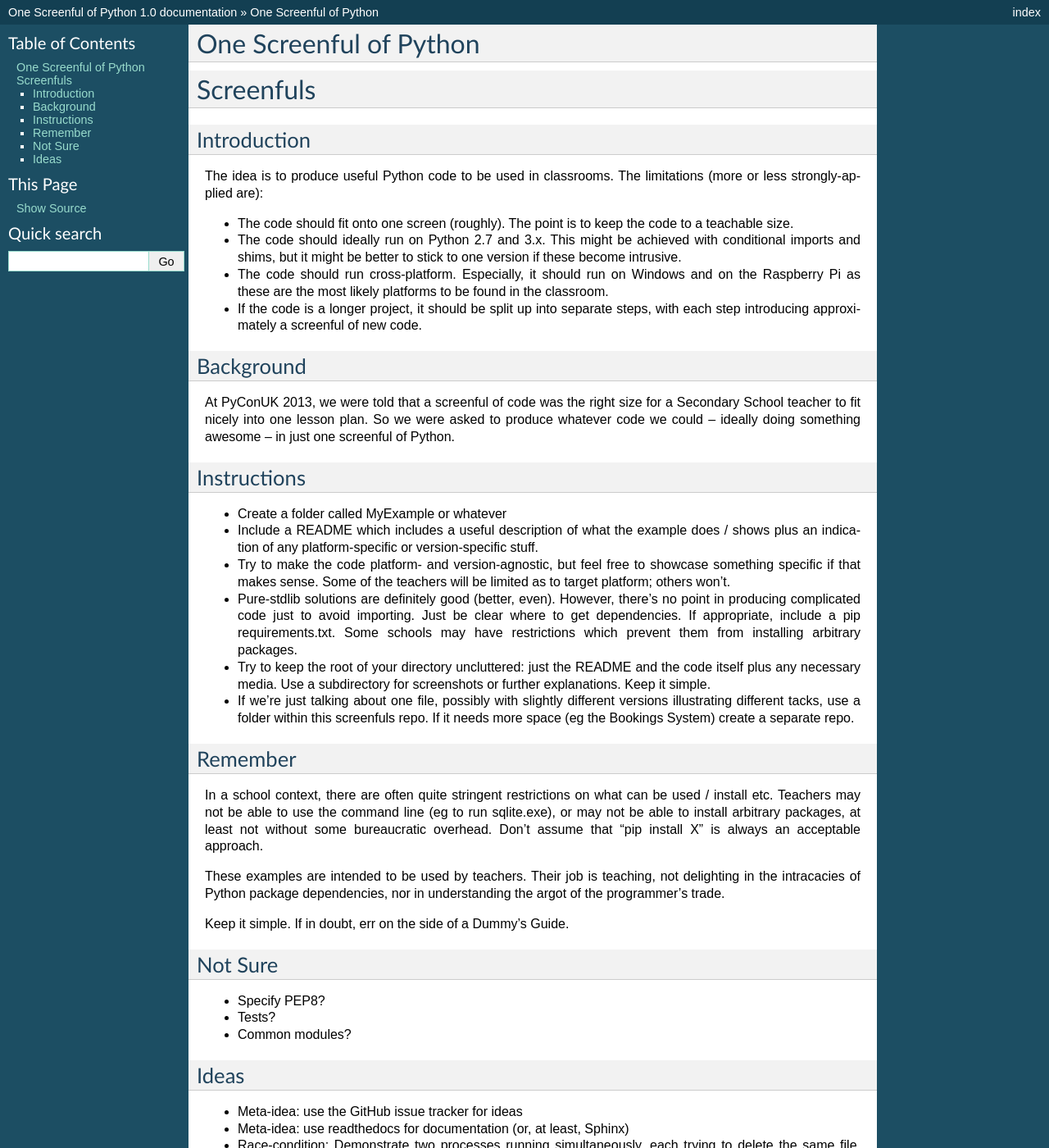
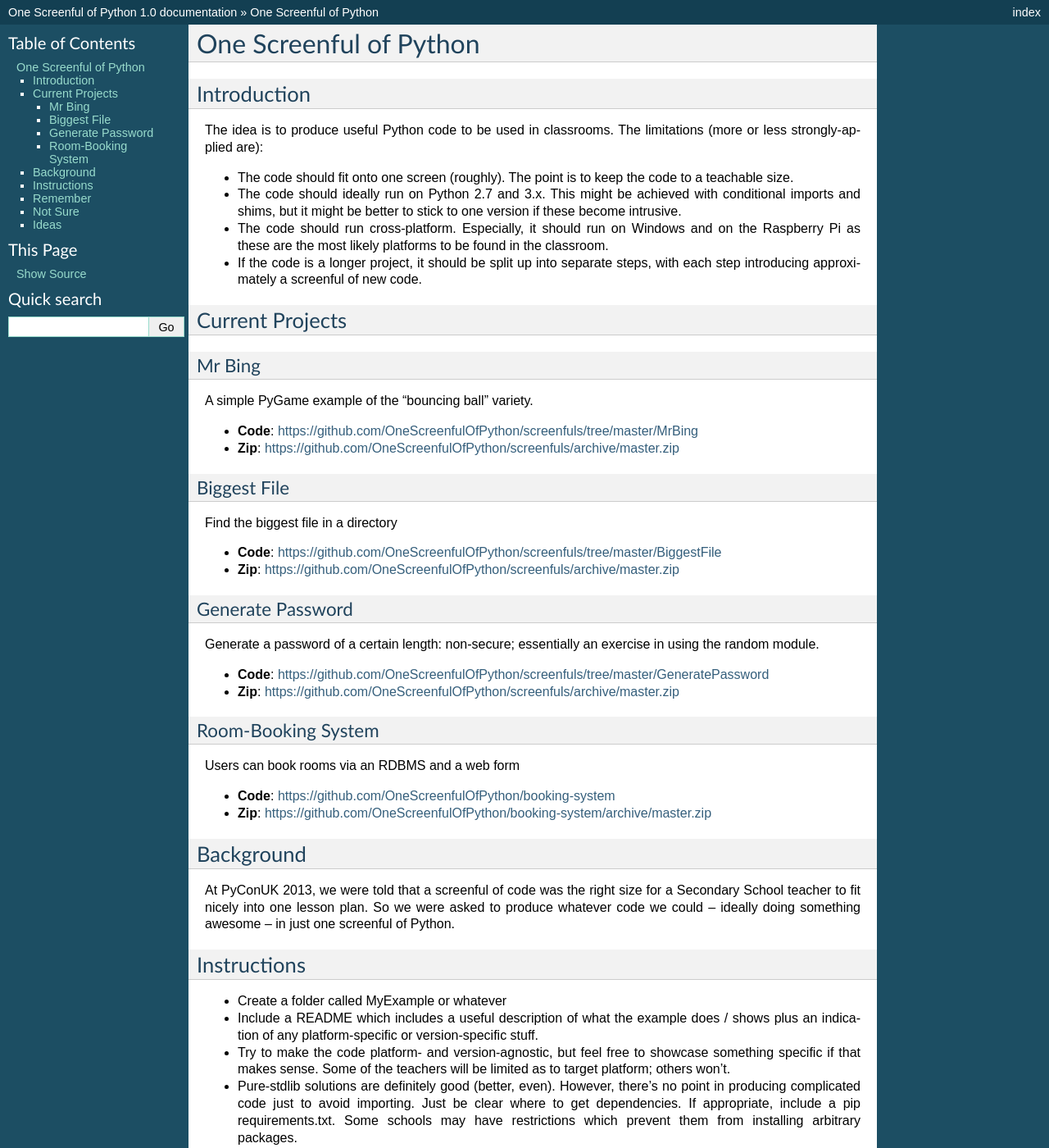
Before and after one commit to OneScreenfulOfPython/screenfuls, a Sphinx documentation site: the page built from docs/index.rst, in a window 1280 px wide and 1400 px high. Shown: the whole window at 82% size. Built offline with Sphinx 7.4.7, drawn with Linux system fonts in a browser that asks for light colours.

Commit message:
Add list of projects

```diff
--- a/docs/index.rst
+++ b/docs/index.rst
@@ -28,6 +25,42 @@ limitations (more or less strongly-applied are):
 
 * If the code is a longer project, it should be split up into separate
   steps, with each step introducing approximately a screenful of new code.
+
+Current Projects
+----------------
+
+Mr Bing
+~~~~~~~
+
+A simple PyGame example of the "bouncing ball" variety.
+
+* **Code**: https://github.com/OneScreenfulOfPython/screenfuls/tree/master/MrBing
+* **Zip**: https://github.com/OneScreenfulOfPython/screenfuls/archive/master.zip
+
+Biggest File
+~~~~~~~~~~~~
+
+Find the biggest file in a directory
+
+* **Code**: https://github.com/OneScreenfulOfPython/screenfuls/tree/master/BiggestFile
+* **Zip**: https://github.com/OneScreenfulOfPython/screenfuls/archive/master.zip
+
+Generate Password
+~~~~~~~~~~~~~~~~~
+
+Generate a password of a certain length: non-secure; essentially an exercise
+in using the random module.
+
+* **Code**: https://github.com/OneScreenfulOfPython/screenfuls/tree/master/GeneratePassword
+* **Zip**: https://github.com/OneScreenfulOfPython/screenfuls/archive/master.zip
+
+Room-Booking System
+~~~~~~~~~~~~~~~~~~~
+
+Users can book rooms via an RDBMS and a web form
+
+* **Code**: https://github.com/OneScreenfulOfPython/booking-system
+* **Zip**: https://github.com/OneScreenfulOfPython/booking-system/archive/master.zip
 
 Background
 ----------
```
Also changed, not shown: other parts of docs/index.rst (+0 -3 lines).
